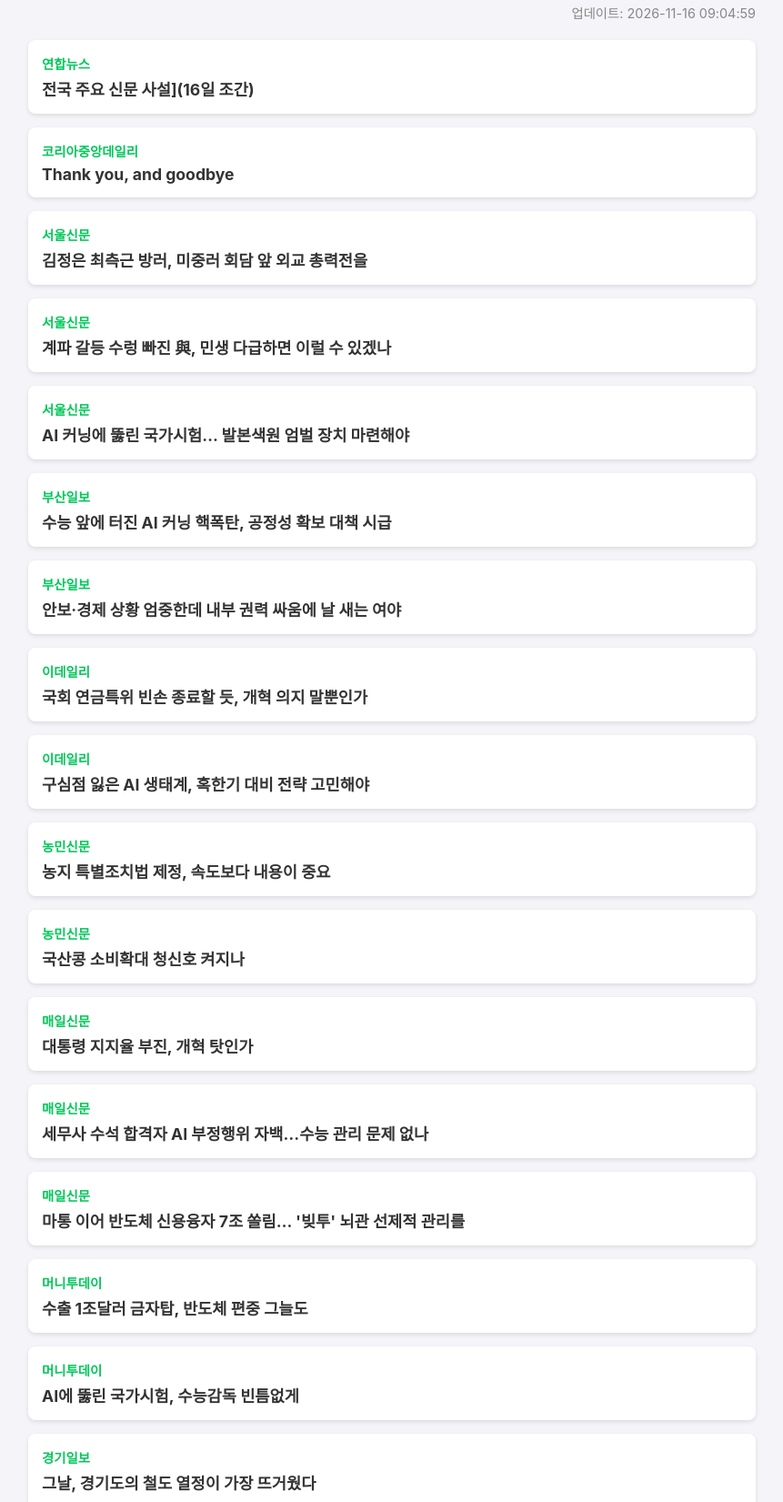
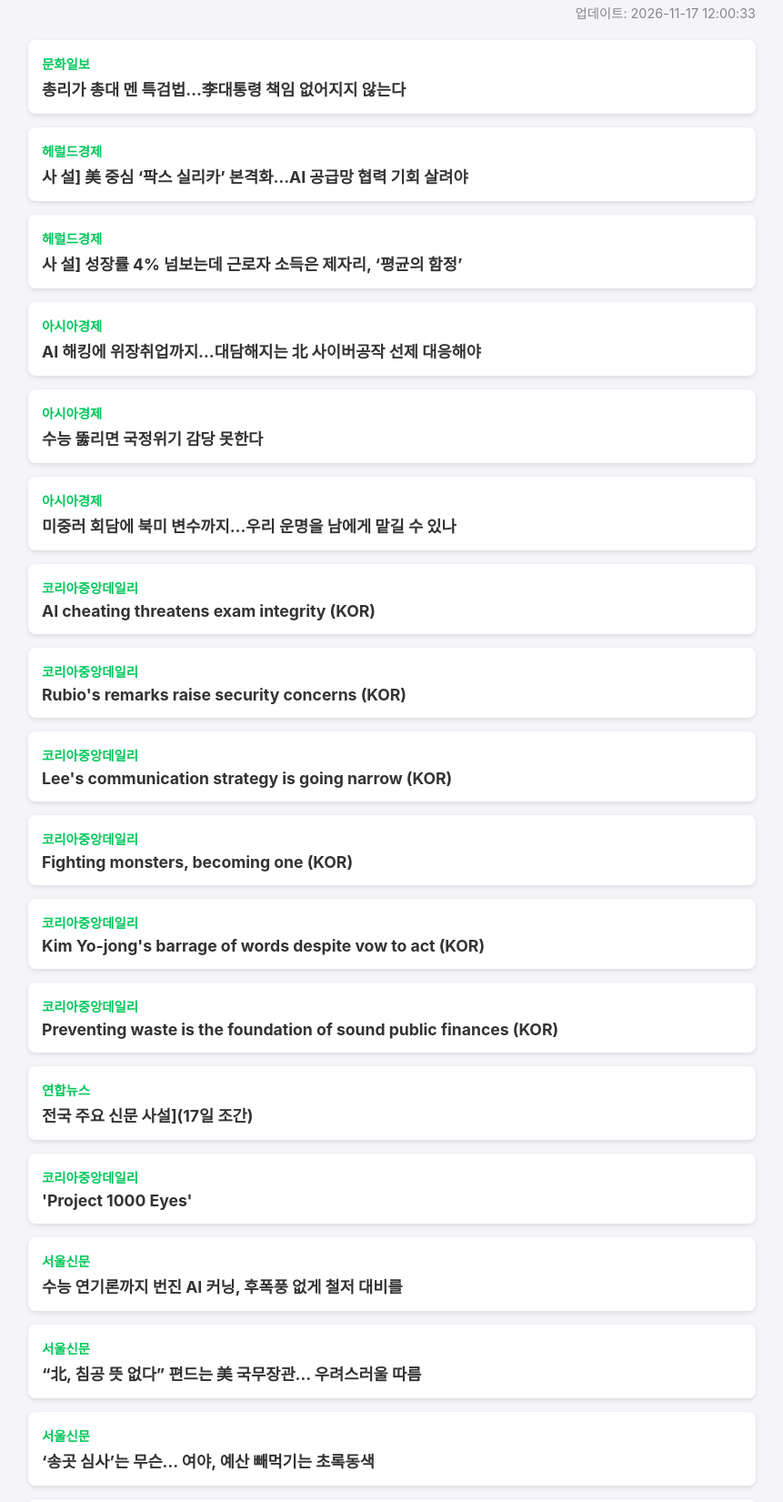
Before and after one commit to CHOJH16/daily-editorial, a plain HTML site: page index.html in a window 1280 px wide. Shown: the part 118-1769 px from the top of the page at 91% size, without its empty margins (209-1070 px from the left). Drawn offline with Linux system fonts and the light colour scheme.

Commit message:
Update editorials

```diff
--- a/index.html
+++ b/index.html
@@ -4,7 +4,7 @@
     <head>
         <meta charset="UTF-8">
         <meta name="viewport" content="width=device-width, initial-scale=1.0">
-        <title>오늘의 사설 (2026년 11월 16일)</title>
+        <title>오늘의 사설 (2026년 11월 17일)</title>
         <style>
             body { font-family: -apple-system, BlinkMacSystemFont, "Segoe UI", Roboto, "Helvetica Neue", Arial, sans-serif; max-width: 800px; margin: 0 auto; padding: 20px; background-color: #f4f4f9; }
             h1 { color: #333; text-align: center; border-bottom: 2px solid #03c75a; padding-bottom: 10px; }
@@ -18,96 +18,96 @@
     </head>
     <body>
         <h1>📰 오늘의 주요 사설</h1>
-        <div class="update-time">업데이트: 2026-11-16 09:04:59</div>
+        <div class="update-time">업데이트: 2026-11-17 12:00:33</div>
         <div class="news-container">
 
         <div class="card">
-            <span class="press">연합뉴스</span>
-            <a href="https://n.news.naver.com/mnews/article/001/0016442959?sid=110" target="_blank">전국 주요 신문 사설](16일 조간)</a>
+            <span class="press">문화일보</span>
+            <a href="https://n.news.naver.com/mnews/article/021/0002833395?sid=110" target="_blank">총리가 총대 멘 특검법…李대통령 책임 없어지지 않는다</a>
+        </div>
+
+        <div class="card">
+            <span class="press">헤럴드경제</span>
+            <a href="https://n.news.naver.com/mnews/article/016/0002724450?sid=110" target="_blank">사 설] 美 중심 ‘팍스 실리카’ 본격화…AI 공급망 협력 기회 살려야</a>
+        </div>
+
+        <div class="card">
+            <span class="press">헤럴드경제</span>
+            <a href="https://n.news.naver.com/mnews/article/016/0002724447?sid=110" target="_blank">사 설] 성장률 4% 넘보는데 근로자 소득은 제자리, ‘평균의 함정’</a>
+        </div>
+
+        <div class="card">
+            <span class="press">아시아경제</span>
+            <a href="https://n.news.naver.com/mnews/article/277/0005843664?sid=110" target="_blank">AI 해킹에 위장취업까지…대담해지는 北 사이버공작 선제 대응해야</a>
+        </div>
+
+        <div class="card">
+            <span class="press">아시아경제</span>
+            <a href="https://n.news.naver.com/mnews/article/277/0005843663?sid=110" target="_blank">수능 뚫리면 국정위기 감당 못한다</a>
+        </div>
+
+        <div class="card">
+            <span class="press">아시아경제</span>
+            <a href="https://n.news.naver.com/mnews/article/277/0005843660?sid=110" target="_blank">미중러 회담에 북미 변수까지…우리 운명을 남에게 맡길 수 있나</a>
         </div>
 
         <div class="card">
             <span class="press">코리아중앙데일리</span>
-            <a href="https://n.news.naver.com/mnews/article/640/0000096882?sid=110" target="_blank">Thank you, and goodbye</a>
+            <a href="https://n.news.naver.com/mnews/article/640/0000096958?sid=110" target="_blank">AI cheating threatens exam integrity (KOR)</a>
+        </div>
+
+        <div class="card">
+            <span class="press">코리아중앙데일리</span>
+            <a href="https://n.news.naver.com/mnews/article/640/0000096957?sid=110" target="_blank">Rubio's remarks raise security concerns (KOR)</a>
+        </div>
+
+        <div class="card">
+            <span class="press">코리아중앙데일리</span>
+            <a href="https://n.news.naver.com/mnews/article/640/0000096956?sid=110" target="_blank">Lee's communication strategy is going narrow (KOR)</a>
+        </div>
+
+        <div class="card">
+            <span class="press">코리아중앙데일리</span>
+            <a href="https://n.news.naver.com/mnews/article/640/0000096955?sid=110" target="_blank">Fighting monsters, becoming one (KOR)</a>
+        </div>
+
+        <div class="card">
+            <span class="press">코리아중앙데일리</span>
+            <a href="https://n.news.naver.com/mnews/article/640/0000096954?sid=110" target="_blank">Kim Yo-jong's barrage of words despite vow to act (KOR)</a>
+        </div>
+
+        <div class="card">
+            <span class="press">코리아중앙데일리</span>
+            <a href="https://n.news.naver.com/mnews/article/640/0000096953?sid=110" target="_blank">Preventing waste is the foundation of sound public finances (KOR)</a>
+        </div>
+
+        <div class="card">
+            <span class="press">연합뉴스</span>
+            <a href="https://n.news.naver.com/mnews/article/001/0016445367?sid=110" target="_blank">전국 주요 신문 사설](17일 조간)</a>
+        </div>
+
+        <div class="card">
+            <span class="press">코리아중앙데일리</span>
+            <a href="https://n.news.naver.com/mnews/article/640/0000096938?sid=110" target="_blank">'Project 1000 Eyes'</a>
         </div>
 
         <div class="card">
             <span class="press">서울신문</span>
-            <a href="https://n.news.naver.com/mnews/article/081/0003699593?sid=110" target="_blank">김정은 최측근 방러, 미중러 회담 앞 외교 총력전을</a>
+            <a href="https://n.news.naver.com/mnews/article/081/0003700076?sid=110" target="_blank">수능 연기론까지 번진 AI 커닝, 후폭풍 없게 철저 대비를</a>
         </div>
 
         <div class="card">
             <span class="press">서울신문</span>
-            <a href="https://n.news.naver.com/mnews/article/081/0003699592?sid=110" target="_blank">계파 갈등 수렁 빠진 與, 민생 다급하면 이럴 수 있겠나</a>
+            <a href="https://n.news.naver.com/mnews/article/081/0003700075?sid=110" target="_blank">“北, 침공 뜻 없다” 편드는 美 국무장관… 우려스러울 따름</a>
         </div>
 
         <div class="card">
             <span class="press">서울신문</span>
-            <a href="https://n.news.naver.com/mnews/article/081/0003699591?sid=110" target="_blank">AI 커닝에 뚫린 국가시험… 발본색원 엄벌 장치 마련해야</a>
+            <a href="https://n.news.naver.com/mnews/article/081/0003700074?sid=110" target="_blank">‘송곳 심사’는 무슨… 여야, 예산 빼먹기는 초록동색</a>
         </div>
 
         <div class="card">
             <span class="press">부산일보</span>
-            <a href="https://n.news.naver.com/mnews/article/082/0001407254?sid=110" target="_blank">수능 앞에 터진 AI 커닝 핵폭탄, 공정성 확보 대책 시급</a>
-        </div>
-
-        <div class="card">
-            <span class="press">부산일보</span>
-            <a href="https://n.news.naver.com/mnews/article/082/0001407253?sid=110" target="_blank">안보·경제 상황 엄중한데 내부 권력 싸움에 날 새는 여야</a>
-        </div>
-
-        <div class="card">
-            <span class="press">이데일리</span>
-            <a href="https://n.news.naver.com/mnews/article/018/0006410166?sid=110" target="_blank">국회 연금특위 빈손 종료할 듯, 개혁 의지 말뿐인가</a>
-        </div>
-
-        <div class="card">
-            <span class="press">이데일리</span>
-            <a href="https://n.news.naver.com/mnews/article/018/0006410165?sid=110" target="_blank">구심점 잃은 AI 생태계, 혹한기 대비 전략 고민해야</a>
-        </div>
-
-        <div class="card">
-            <span class="press">농민신문</span>
-            <a href="https://n.news.naver.com/mnews/article/662/0000108545?sid=110" target="_blank">농지 특별조치법 제정, 속도보다 내용이 중요</a>
-        </div>
-
-        <div class="card">
-            <span class="press">농민신문</span>
-            <a href="https://n.news.naver.com/mnews/article/662/0000108544?sid=110" target="_blank">국산콩 소비확대 청신호 켜지나</a>
-        </div>
-
-        <div class="card">
-            <span class="press">매일신문</span>
-            <a href="https://n.news.naver.com/mnews/article/088/0001040414?sid=110" target="_blank">대통령 지지율 부진, 개혁 탓인가</a>
-        </div>
-
-        <div class="card">
-            <span class="press">매일신문</span>
-            <a href="https://n.news.naver.com/mnews/article/088/0001040413?sid=110" target="_blank">세무사 수석 합격자 AI 부정행위 자백…수능 관리 문제 없나</a>
-        </div>
-
-        <div class="card">
-            <span class="press">매일신문</span>
-            <a href="https://n.news.naver.com/mnews/article/088/0001040412?sid=110" target="_blank">마통 이어 반도체 신용융자 7조 쏠림… '빚투' 뇌관 선제적 관리를</a>
-        </div>
-
-        <div class="card">
-            <span class="press">머니투데이</span>
-            <a href="https://n.news.naver.com/mnews/article/008/0005441342?sid=110" target="_blank">수출 1조달러 금자탑, 반도체 편중 그늘도</a>
-        </div>
-
-        <div class="card">
-            <span class="press">머니투데이</span>
-            <a href="https://n.news.naver.com/mnews/article/008/0005441341?sid=110" target="_blank">AI에 뚫린 국가시험, 수능감독 빈틈없게</a>
-        </div>
-
-        <div class="card">
-            <span class="press">경기일보</span>
-            <a href="https://n.news.naver.com/mnews/article/666/0000132179?sid=110" target="_blank">그날, 경기도의 철도 열정이 가장 뜨거웠다</a>
-        </div>
-
-        <div class="card">
-            <span class="press">경기일보</span>
-            <a href="https://n.news.naver.com/mnews/article/666/0000132178?sid=110" target="_blank">젠슨 황 퇴진, AI산업 면밀하게 대책 마련해야</a>
+            <a href="https://n.news.naver.com/mnews/article/082/0001407473?sid=110" target="_blank">통합LCC 부산 본사 아니면 에어부산 독립법인 존치하라</a>
         </div>
         </div></body></html>
```
